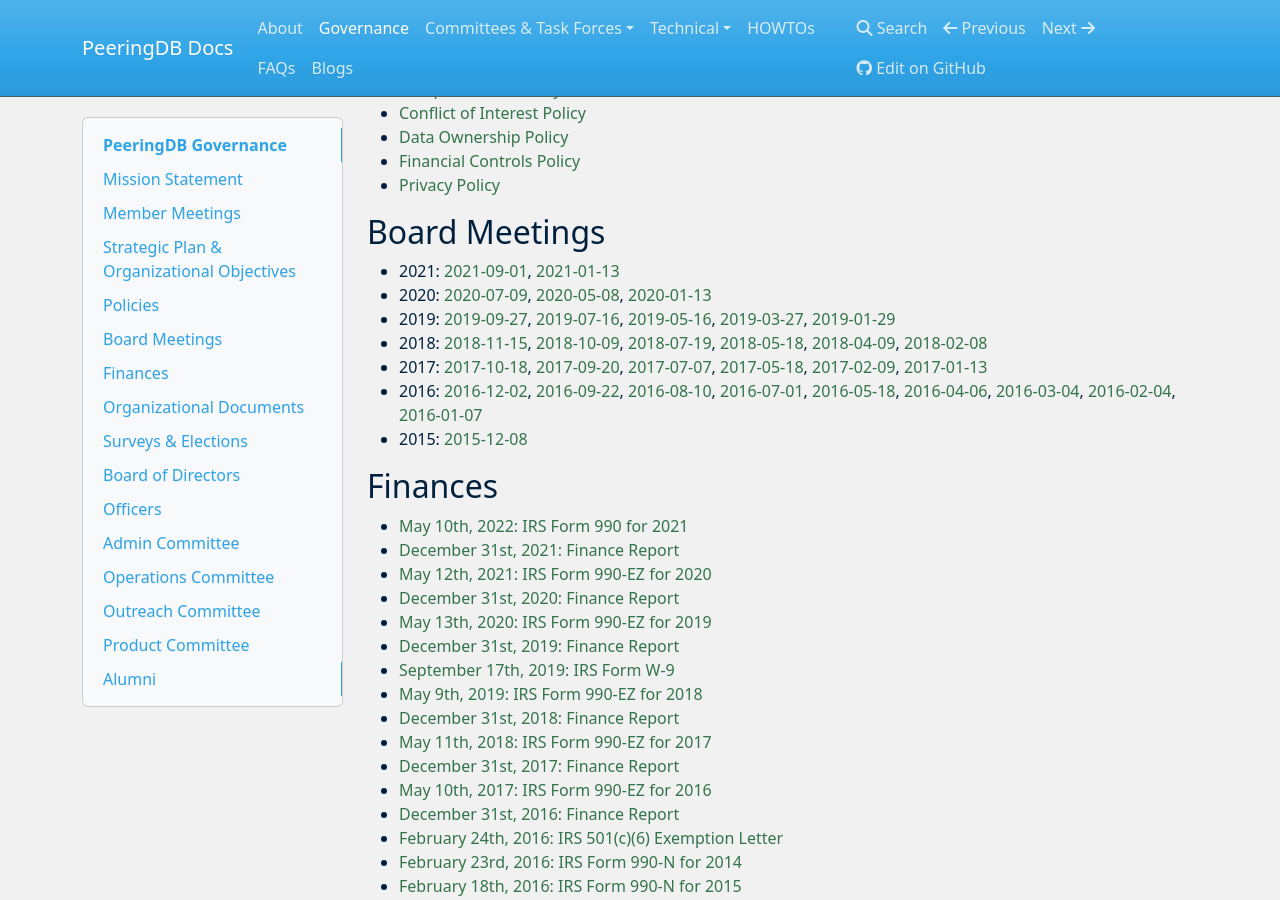
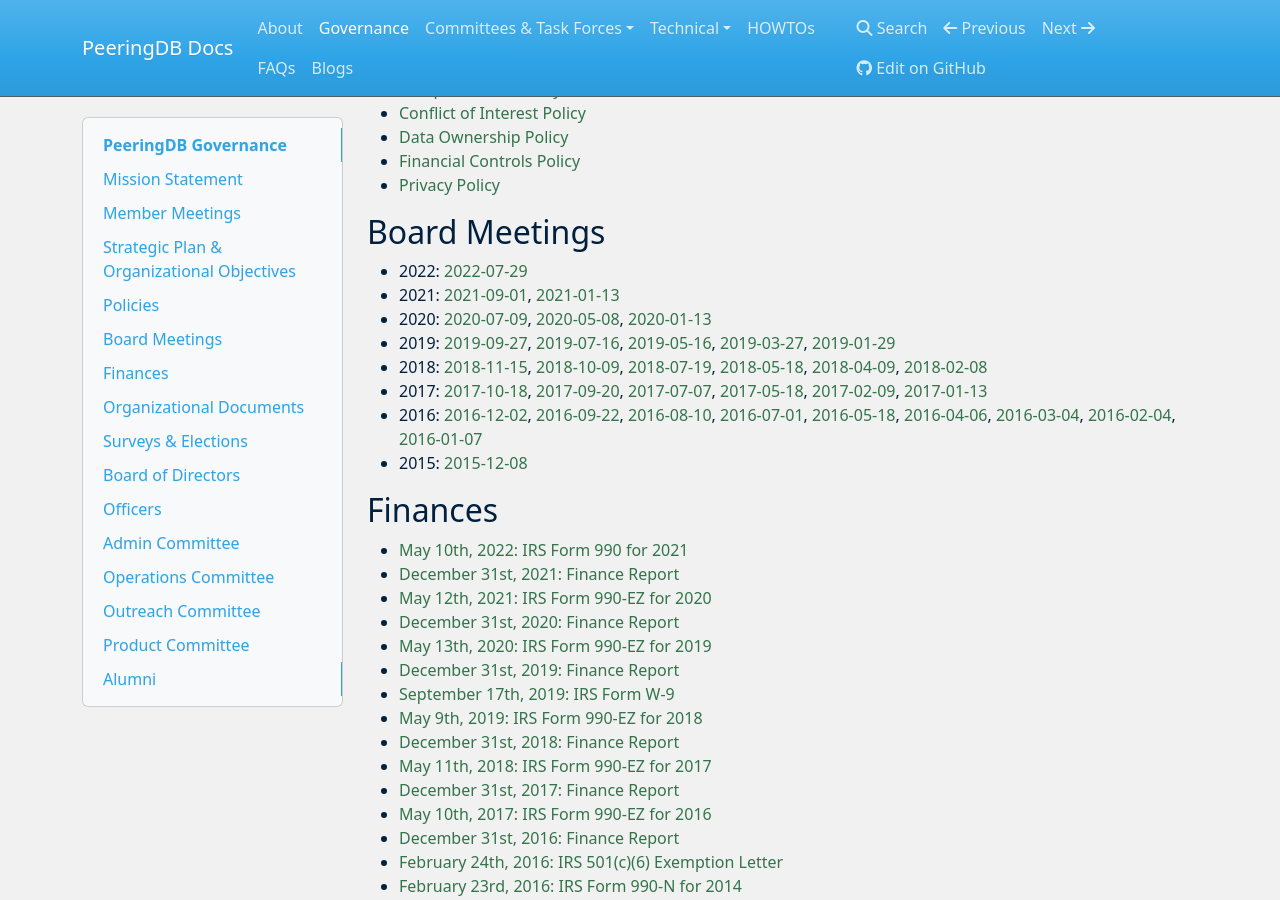
Before and after one commit to peeringdb/docs, an MkDocs documentation site: the page built from docs/gov.md, in a window 1280 px wide and 900 px high, scrolled down 620 px. Built offline with MkDocs 1.6.1, drawn with Linux system fonts in a browser that asks for light colours; nearby versions of some CDN libraries.

Commit message:
Board meeting.

```diff
--- a/docs/gov.md
+++ b/docs/gov.md
@@ -31,6 +31,7 @@
 
 ## Board Meetings
 
+- 2022: [2022-07-29](gov/legaldocs/2022-07-29_PeeringDB_Board_Minutes.pdf)
 - 2021: [2021-09-01](gov/legaldocs/2021-09-01_PeeringDB_Board_Consent_of_Directors_in_Lieu_of_Annual_Meeting.pdf), [2021-01-13](gov/legaldocs/2021-01-13_PeeringDB_Board_Minutes.pdf)
 - 2020: [2020-07-09](gov/legaldocs/2020-07-09_PeeringDB_Board_Minutes.pdf), [2020-05-08](gov/legaldocs/2020-05-08_PeeringDB_Board_Minutes.pdf), [2020-01-13](gov/legaldocs/2020-01-13_PeeringDB_Board_Minutes.pdf)
 - 2019: [2019-09-27](gov/legaldocs/2019-09-27_PeeringDB_Board_Minutes.pdf), [2019-07-16](gov/legaldocs/2019-07-16_PeeringDB_Board_Minutes.pdf), [2019-05-16](gov/legaldocs/2019-05-16_PeeringDB_Board_Minutes.pdf), [2019-03-27](gov/legaldocs/2019-03-27_PeeringDB_Board_Minutes.pdf), [2019-01-29](gov/legaldocs/2019-01-29_PeeringDB_Board_Minutes.pdf)
```
Also changed, not shown: 2 other files.
